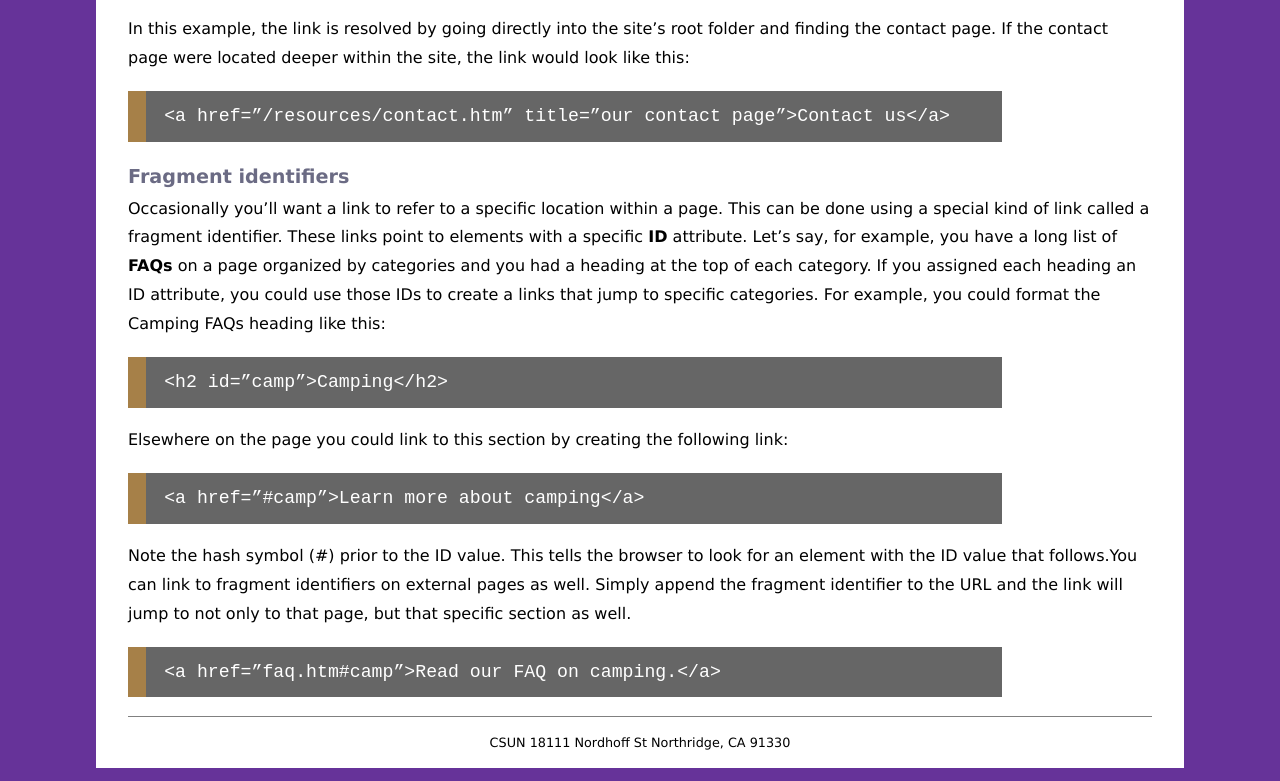
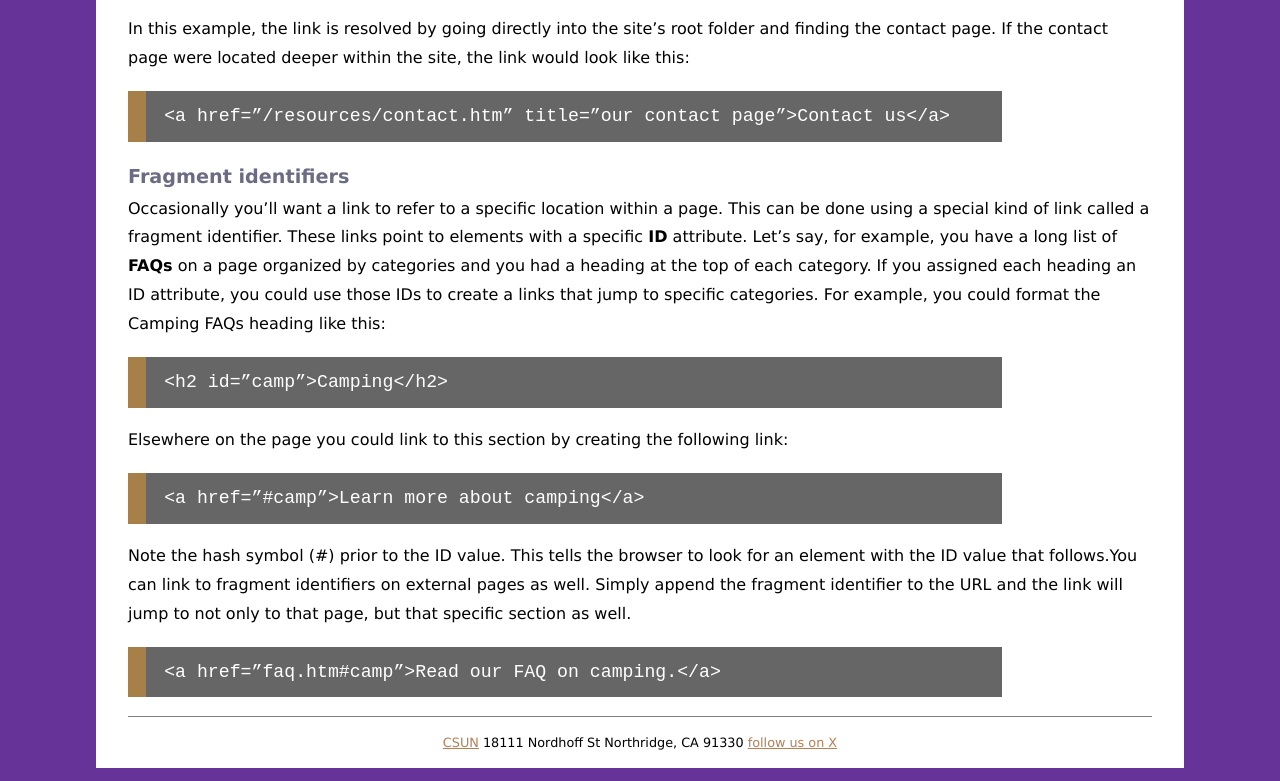
Before and after one commit to AndyP0nce/comp484_hw3, a plain HTML site: page links.html in a window 1280 px wide. Shown: the part 1897-2678 px from the top of the page. Drawn offline with Linux system fonts and the light colour scheme.

Commit message:
update link page

```diff
--- a/links.html
+++ b/links.html
@@ -168,7 +168,11 @@
       </article>
     </main>
     <footer role="contentinfo">
-      <p>CSUN 18111 Nordhoff St Northridge, CA 91330</p>
+      <p>
+        <a href="http://www.csun.edu" title="csun.edu" target="_blank">CSUN</a>
+        18111 Nordhoff St Northridge, CA 91330
+        <a href="https://x.com/csunorthridge" title="CSUN X webpage" target="_blank">follow us on X</a>
+      </p>
     </footer>
   </body>
 </html>
```
